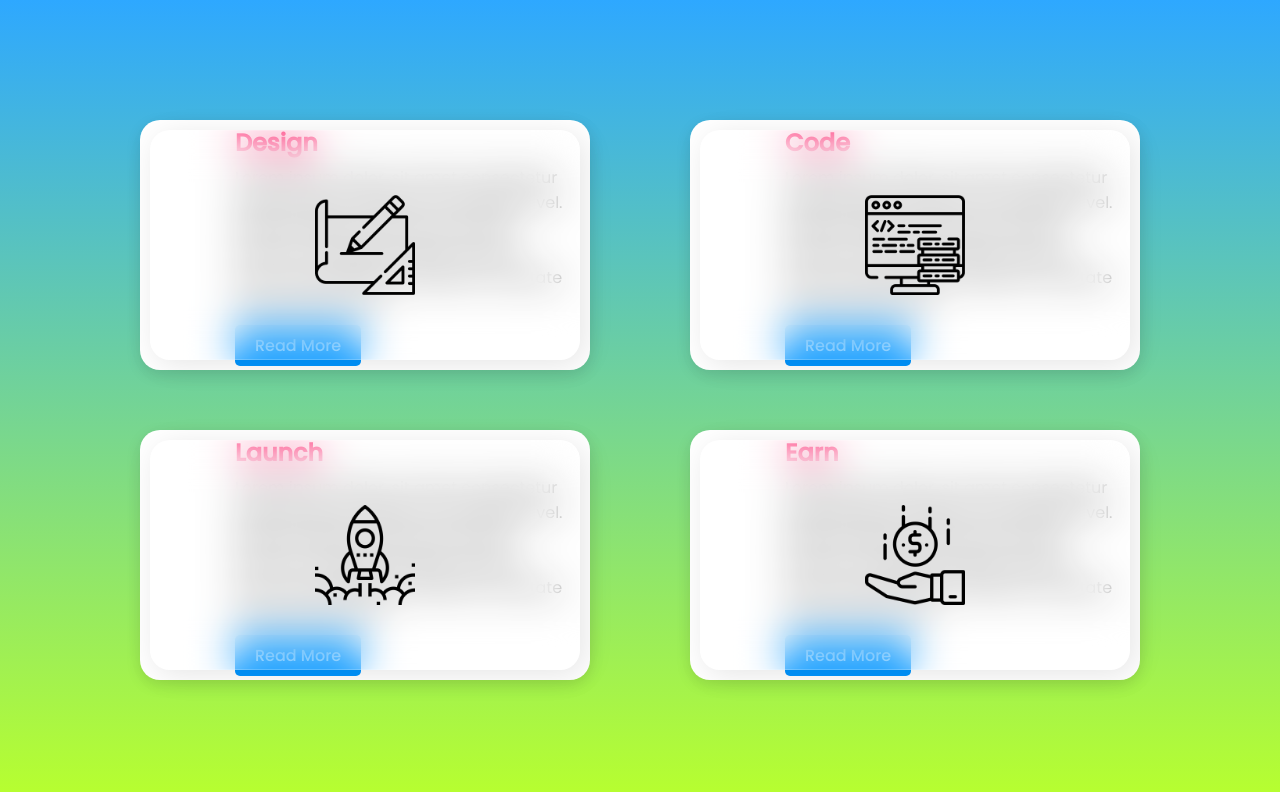
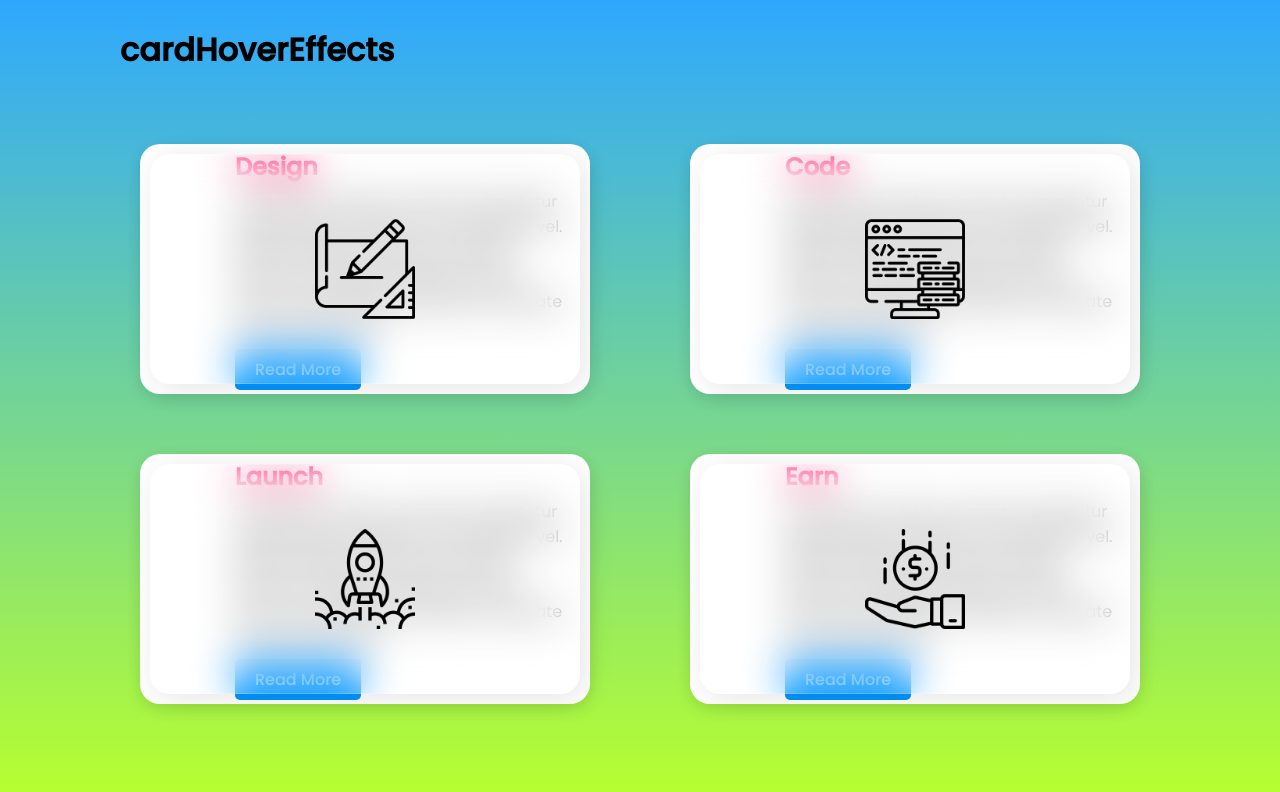
Before and after one commit to Lloydi0515/cardHoverEffects, a plain HTML site: page index.html in a window 1280 px wide. Drawn offline with Linux system fonts and the light colour scheme.

Commit message:
Update index.html

```diff
--- a/index.html
+++ b/index.html
@@ -12,6 +12,8 @@
     <!-- <link href="https://cdn.jsdelivr.net/npm/bootstrap@5.1.3/dist/css/bootstrap.min.css" rel="stylesheet" integrity="sha384-1BmE4kWBq78iYhFldvKuhfTAU6auU8tT94WrHftjDbrCEXSU1oBoqyl2QvZ6jIW3" crossorigin="anonymous"> -->
 </head>
 <body>
+    <div>
+        <h1>cardHoverEffects</h1>
     <div class="container">
         <div class="card">
            <div class="imgBx">
@@ -61,6 +63,7 @@
                  </div>
             </div>
          </div>
+        </div>
     </div>
     <!-- <script src="https://cdn.jsdelivr.net/npm/bootstrap@5.1.3/dist/js/bootstrap.bundle.min.js" integrity="sha384-ka7Sk0Gln4gmtz2MlQnikT1wXgYsOg+OMhuP+IlRH9sENBO0LRn5q+8nbTov4+1p" crossorigin="anonymous"></script> -->
 </body>
```
